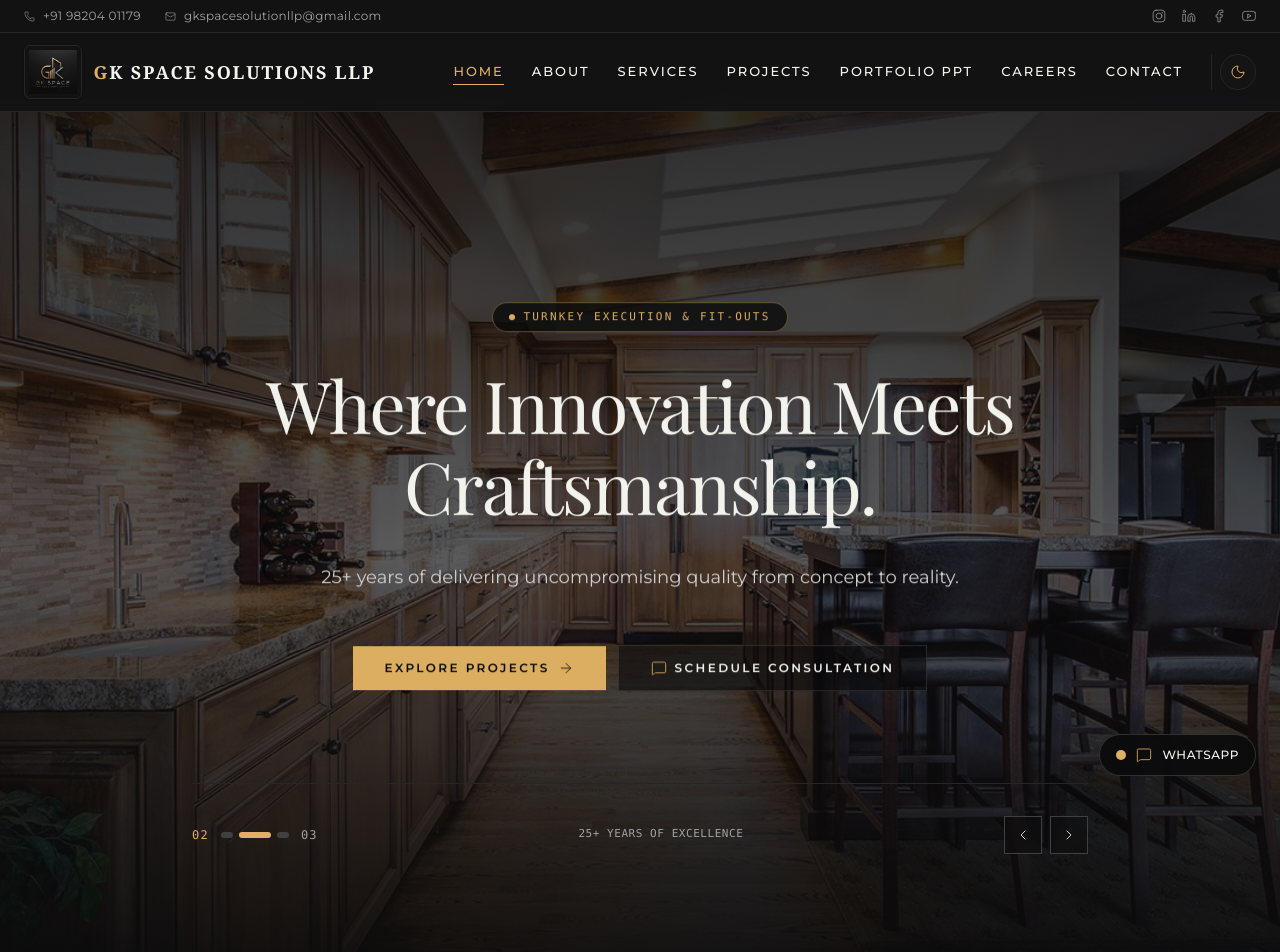
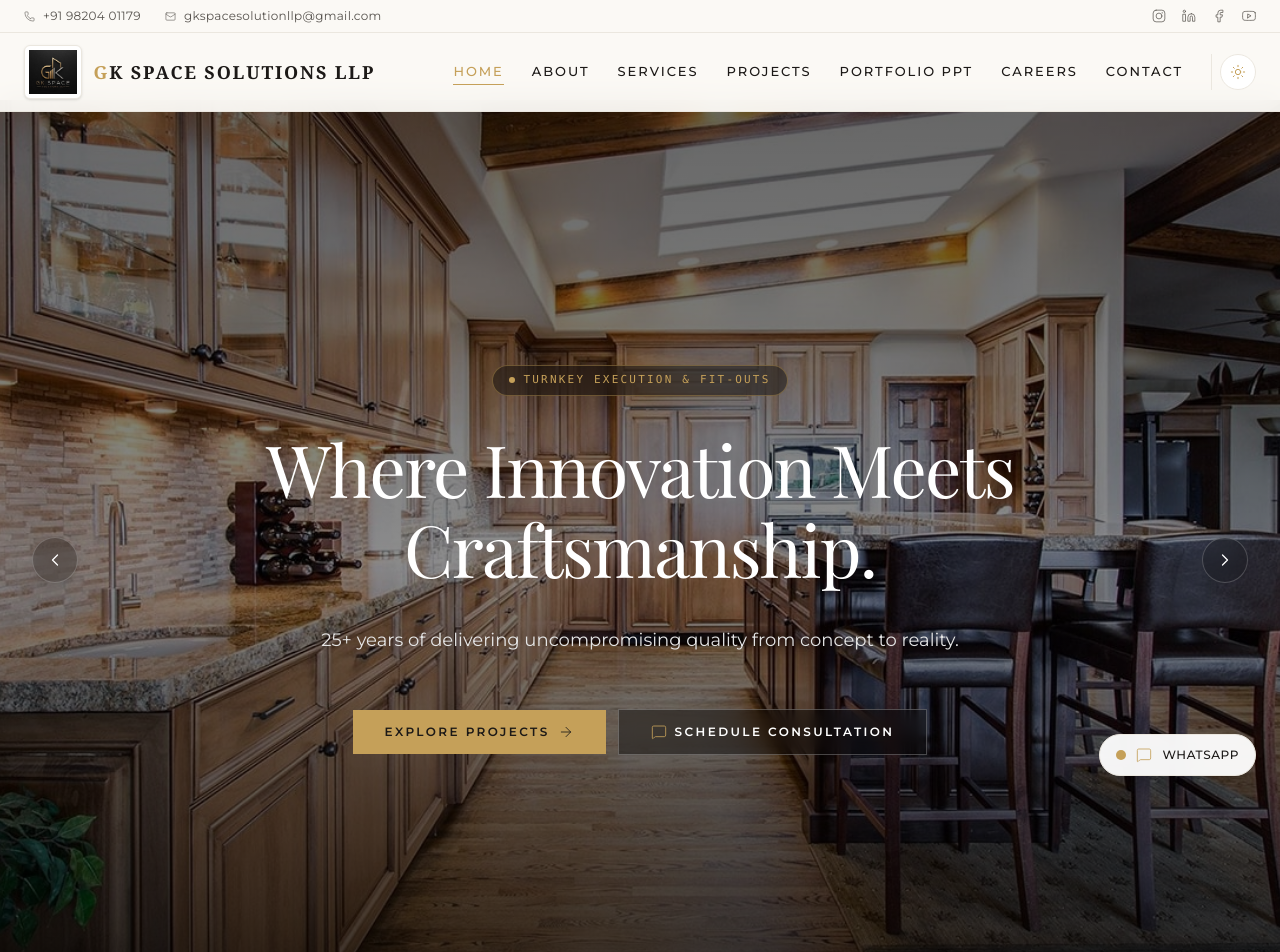
Before and after one commit to md-junaid-qureshi/G.k-solution-ltd, a Next.js app: page / in a window 1280 px wide. Shown: the top 952 px of the page. Built offline with nearby package versions, Linux system fonts and the light colour scheme; a web font is replaced by a local one.

Commit message:
ninth commit

```diff
--- a/src/app/globals.css
+++ b/src/app/globals.css
@@ -2,40 +2,42 @@
 
 @custom-variant dark (&:where(.dark, .dark *));
 
-/* ── Architectural Luxury Theme Variables ─────────────────── */
+/* ── Studio McGee Editorial Luxury Theme Tokens ─────────────── */
 
 :root {
-  --bg-primary: #FBFBF9;
+  /* Warm Alabaster / Linen Base */
+  --bg-primary: #FBF9F5;
   --bg-surface: #FFFFFF;
-  --text-primary: #141414;
-  --text-secondary: #525252;
-  --border-primary: #E5E5E0;
-  --accent-gold: #DFB163;
+  --text-primary: #1C1917;
+  --text-secondary: #57534E;
+  --border-primary: #EBE7DF;
+  --accent-gold: #C5A059;
 
   /* Backward compatibility tokens */
-  --brand-dark: #141414;
-  --brand-brass: #DFB163;
-  --brand-light: #FBFBF9;
-  --brand-border: #E5E5E0;
-  --brand-muted: #525252;
+  --brand-dark: #1C1917;
+  --brand-brass: #C5A059;
+  --brand-light: #FBF9F5;
+  --brand-border: #EBE7DF;
+  --brand-muted: #57534E;
   --brand-white: #FFFFFF;
 }
 
 .dark {
-  --bg-primary: #0B0B0C;
-  --bg-surface: #141415;
-  --text-primary: #F5F5F0;
-  --text-secondary: #A3A3A3;
-  --border-primary: #262626;
+  /* Editorial Matte Charcoal Theme */
+  --bg-primary: #141312;
+  --bg-surface: #1C1A18;
+  --text-primary: #FBF9F5;
+  --text-secondary: #A8A29E;
+  --border-primary: #292524;
   --accent-gold: #DFB163;
 
   /* Backward compatibility tokens in dark mode */
-  --brand-dark: #F5F5F0;
+  --brand-dark: #FBF9F5;
   --brand-brass: #DFB163;
-  --brand-light: #141415;
-  --brand-border: #262626;
-  --brand-muted: #A3A3A3;
-  --brand-white: #141415;
+  --brand-light: #1C1A18;
+  --brand-border: #292524;
+  --brand-muted: #A8A29E;
+  --brand-white: #1C1A18;
 }
 
 @theme inline {
@@ -74,7 +76,7 @@ body {
 
 ::selection {
   background: var(--accent-gold);
-  color: #141414;
+  color: #FFFFFF;
 }
 
 .font-heading {
--- a/src/app/page.tsx
+++ b/src/app/page.tsx
@@ -201,7 +201,7 @@ export default function Home() {
 
               <div className="mt-8 p-6 bg-[var(--bg-surface)] border border-[var(--border-primary)]">
                 <div className="flex items-start gap-4">
-                  <div className="rounded-full bg-[#141415] dark:bg-[#0B0B0C] p-2.5 text-[#DFB163] border border-neutral-800">
+                  <div className="rounded-full bg-[var(--bg-primary)] p-2.5 text-[var(--accent-gold)] border border-[var(--border-primary)]">
                     <Hammer className="h-5 w-5" strokeWidth={1.25} />
                   </div>
                   <div>
--- a/src/components/HeroSlider.tsx
+++ b/src/components/HeroSlider.tsx
@@ -67,12 +67,12 @@ export default function HeroSlider() {
     setCurrent(idx);
   };
 
-  // Auto-advance every 6 seconds with hover pause
+  // Auto-advance every 5 seconds with hover pause
   useEffect(() => {
     if (isPaused) return;
     const timer = setInterval(() => {
       nextSlide();
-    }, 6000);
+    }, 5000);
     return () => clearInterval(timer);
   }, [nextSlide, isPaused]);
 
@@ -99,12 +99,12 @@ export default function HeroSlider() {
     const deltaX = touchStartX - touchEndX;
     const deltaY = touchStartY - touchEndY;
 
-    // Horizontal swipe threshold of 40px, dominating vertical scroll
+    // Horizontal swipe threshold of 40px
     if (Math.abs(deltaX) > Math.abs(deltaY) && Math.abs(deltaX) > 40) {
       if (deltaX > 0) {
-        nextSlide(); // Swipe left -> Next
+        nextSlide();
       } else {
-        prevSlide(); // Swipe right -> Previous
+        prevSlide();
       }
     }
     setTouchStartX(null);
@@ -120,21 +120,21 @@ export default function HeroSlider() {
       onMouseLeave={() => setIsPaused(false)}
       onTouchStart={handleTouchStart}
       onTouchEnd={handleTouchEnd}
-      className="relative h-[780px] sm:h-[840px] md:h-[880px] lg:h-[920px] flex items-center justify-center overflow-hidden bg-[#0B0B0C] text-[#F5F5F0] select-none"
+      className="relative h-[780px] sm:h-[840px] md:h-[880px] lg:h-[920px] flex items-center justify-center overflow-hidden bg-[#141312] text-[#F5F5F0] select-none"
     >
-      {/* ── Background Slides with Ken Burns Slow-Zoom Effect ── */}
+      {/* ── Background Slides with Ken Burns Effect & 800ms Cross-Fade ── */}
       <AnimatePresence mode="sync">
         <motion.div
           key={slide.id}
           initial={{ opacity: 0 }}
           animate={{ opacity: 1 }}
           exit={{ opacity: 0 }}
-          transition={{ duration: 1.1, ease: "easeInOut" }}
+          transition={{ duration: 0.8, ease: [0.25, 1, 0.5, 1] }}
           className="absolute inset-0 z-0 overflow-hidden"
         >
           <motion.div
             initial={{ scale: 1 }}
-            animate={{ scale: 1.07 }}
+            animate={{ scale: 1.06 }}
             transition={{ duration: 7, ease: "easeOut" }}
             className="relative h-full w-full"
           >
@@ -148,55 +148,75 @@ export default function HeroSlider() {
             />
           </motion.div>
 
-          {/* Balanced Luxury Vignette Overlays */}
-          <div className="absolute inset-0 bg-gradient-to-t from-[#0B0B0C] via-[#0B0B0C]/65 to-[#0B0B0C]/85" />
-          <div className="absolute inset-0 bg-[radial-gradient(ellipse_at_center,_var(--tw-gradient-stops))] from-transparent via-[#0B0B0C]/40 to-[#0B0B0C]/80" />
+          {/* Warm Soft Dark Architectural Vignette Overlay */}
+          <div className="absolute inset-0 bg-gradient-to-t from-black/80 via-black/45 to-black/60" />
+          <div className="absolute inset-0 bg-[radial-gradient(ellipse_at_center,_var(--tw-gradient-stops))] from-transparent via-black/25 to-black/75" />
         </motion.div>
       </AnimatePresence>
 
+      {/* ── Middle-Aligned Circular Left Arrow ── */}
+      <button
+        type="button"
+        onClick={prevSlide}
+        aria-label="Previous Slide"
+        className="absolute left-4 sm:left-8 top-1/2 -translate-y-1/2 z-30 rounded-full bg-black/20 hover:bg-black/40 text-white border border-white/20 transition-all p-3 backdrop-blur-md active:scale-95 flex items-center justify-center shadow-lg hover:border-[#C5A059] hover:text-[#C5A059] cursor-pointer"
+      >
+        <ChevronLeft className="h-5 w-5" strokeWidth={1.5} />
+      </button>
+
+      {/* ── Middle-Aligned Circular Right Arrow ── */}
+      <button
+        type="button"
+        onClick={nextSlide}
+        aria-label="Next Slide"
+        className="absolute right-4 sm:right-8 top-1/2 -translate-y-1/2 z-30 rounded-full bg-black/20 hover:bg-black/40 text-white border border-white/20 transition-all p-3 backdrop-blur-md active:scale-95 flex items-center justify-center shadow-lg hover:border-[#C5A059] hover:text-[#C5A059] cursor-pointer"
+      >
+        <ChevronRight className="h-5 w-5" strokeWidth={1.5} />
+      </button>
+
       {/* ── Foreground Text Content ── */}
-      <div className="relative z-10 mx-auto max-w-7xl px-4 sm:px-6 lg:px-8 py-16 sm:py-24 text-center flex flex-col items-center w-full">
-        {/* Animated Slide Content */}
+      <div className="relative z-10 mx-auto max-w-7xl px-6 sm:px-12 lg:px-16 py-16 sm:py-24 text-center flex flex-col items-center w-full">
+        {/* Animated Slide Content (Smooth 800ms transition) */}
         <AnimatePresence mode="wait">
           <motion.div
             key={slide.id}
-            initial={{ opacity: 0, y: 20 }}
+            initial={{ opacity: 0, y: 16 }}
             animate={{ opacity: 1, y: 0 }}
-            exit={{ opacity: 0, y: -16 }}
-            transition={{ duration: 0.55, ease: [0.22, 1, 0.36, 1] }}
+            exit={{ opacity: 0, y: -12 }}
+            transition={{ duration: 0.8, ease: [0.22, 1, 0.36, 1] }}
             className="flex flex-col items-center justify-center max-w-4xl w-full min-h-[380px] sm:min-h-[420px] md:min-h-[460px]"
           >
             {/* Top Editorial Pill */}
-            <div className="inline-flex items-center gap-2 rounded-full border border-[#DFB163]/40 bg-[#0B0B0C]/80 px-3.5 py-1 sm:px-4 sm:py-1.5 backdrop-blur-md">
-              <span className="h-1.5 w-1.5 rounded-full bg-[#DFB163]" />
-              <span className="text-[10px] sm:text-[11px] font-medium tracking-[0.2em] text-[#DFB163] uppercase font-mono">
+            <div className="inline-flex items-center gap-2 rounded-full border border-[#C5A059]/40 bg-black/40 px-3.5 py-1 sm:px-4 sm:py-1.5 backdrop-blur-md">
+              <span className="h-1.5 w-1.5 rounded-full bg-[#C5A059]" />
+              <span className="text-[10px] sm:text-[11px] font-medium tracking-[0.2em] text-[#C5A059] uppercase font-mono">
                 {slide.tagline}
               </span>
             </div>
 
-            {/* Main Headline - Stable Sized Container */}
+            {/* Main Headline - Editorial Serif */}
             <div className="mt-6 sm:mt-8 min-h-[64px] sm:min-h-[88px] md:min-h-[140px] lg:min-h-[160px] flex items-center justify-center w-full">
-              <h1 className="font-heading text-2xl sm:text-4xl md:text-6xl lg:text-7xl font-normal tracking-tight text-[#F5F5F0] leading-tight sm:leading-[1.12]">
+              <h1 className="font-heading text-3xl sm:text-5xl md:text-6xl lg:text-7xl font-normal tracking-tight text-white leading-tight sm:leading-[1.12]">
                 {slide.heading}
               </h1>
             </div>
 
-            {/* Subheading - Stable Sized Container */}
+            {/* Subheading - Subtle Warm Tone */}
             <div className="mt-4 sm:mt-6 min-h-[44px] sm:min-h-[56px] flex items-center justify-center w-full">
-              <p className="max-w-2xl text-xs sm:text-base md:text-lg text-neutral-300 font-sans leading-relaxed px-2 sm:px-0">
+              <p className="max-w-2xl text-xs sm:text-base md:text-lg text-neutral-200 font-sans leading-relaxed px-2 sm:px-0">
                 {slide.subheading}
               </p>
             </div>
 
-            {/* CTAs - Clean Vertical Stacking on Mobile */}
+            {/* CTAs - Warm Brushed Brass and Glass Blur */}
             <div className="mt-8 sm:mt-10 flex flex-col sm:flex-row items-stretch sm:items-center justify-center gap-3 w-full sm:w-auto px-4 sm:px-0">
               <a
                 href="#projects"
-                className="group inline-flex w-full sm:w-auto items-center justify-center gap-2 bg-[#DFB163] px-6 sm:px-8 py-3 sm:py-3.5 text-xs font-semibold uppercase tracking-[0.2em] text-[#0B0B0C] transition-all duration-300 hover:bg-white hover:shadow-xl active:scale-[0.98]"
+                className="group inline-flex w-full sm:w-auto items-center justify-center gap-2 bg-[#C5A059] px-6 sm:px-8 py-3 sm:py-3.5 text-xs font-semibold uppercase tracking-[0.2em] text-[#1C1917] transition-all duration-300 hover:bg-white hover:shadow-xl active:scale-[0.98]"
               >
                 Explore Projects
                 <ArrowRight
-                  className="h-4 w-4 transition-transform duration-300 group-hover:translate-x-1"
+                  className="h-4 w-4 transition-transform duration-300 group-hover:translate-x-1 text-[#1C1917]"
                   strokeWidth={1.25}
                 />
               </a>
@@ -205,66 +225,37 @@ export default function HeroSlider() {
                 href="https://wa.me/919820401179?text=Hello%20GK%20Space%20Solutions%2C%20I%20would%20like%20to%20schedule%20an%20architectural%20consultation."
                 target="_blank"
                 rel="noopener noreferrer"
-                className="inline-flex w-full sm:w-auto items-center justify-center gap-2 border border-neutral-700/60 bg-[#0B0B0C]/60 px-6 sm:px-8 py-3 sm:py-3.5 text-xs font-semibold uppercase tracking-[0.2em] text-[#F5F5F0] backdrop-blur-sm transition-all duration-300 hover:border-[#DFB163] hover:bg-white/10 active:scale-[0.98]"
+                className="inline-flex w-full sm:w-auto items-center justify-center gap-2 border border-white/25 bg-black/40 px-6 sm:px-8 py-3 sm:py-3.5 text-xs font-semibold uppercase tracking-[0.2em] text-white backdrop-blur-sm transition-all duration-300 hover:border-[#C5A059] hover:bg-white/10 active:scale-[0.98]"
               >
-                <MessageSquare className="h-4 w-4 text-[#DFB163]" strokeWidth={1.25} />
+                <MessageSquare className="h-4 w-4 text-[#C5A059]" strokeWidth={1.25} />
                 Schedule Consultation
               </a>
             </div>
           </motion.div>
         </AnimatePresence>
+      </div>
 
-        {/* ── Slide Controls & Progress Bar Strip ── */}
-        <div className="mt-10 sm:mt-14 w-full max-w-4xl pt-6 sm:pt-8 border-t border-neutral-800 flex items-center justify-between gap-4">
-          {/* Slide Indicator Numbers */}
-          <div className="flex items-center gap-2.5 sm:gap-3">
-            <span className="text-[11px] sm:text-xs font-mono tracking-widest text-[#DFB163]">
-              0{current + 1}
-            </span>
-            <div className="flex items-center gap-1.5">
-              {slides.map((s, idx) => (
-                <button
-                  key={s.id}
-                  onClick={() => goToSlide(idx)}
-                  aria-label={`Jump to slide ${idx + 1}`}
-                  className={`h-1.5 transition-all duration-500 rounded-full ${
-                    current === idx
-                      ? "w-6 sm:w-8 bg-[#DFB163]"
-                      : "w-2.5 sm:w-3 bg-neutral-700 hover:bg-neutral-600"
-                  }`}
-                />
-              ))}
-            </div>
-            <span className="text-[11px] sm:text-xs font-mono tracking-widest text-neutral-400">
-              0{slides.length}
-            </span>
-          </div>
-
-          {/* Center: Subtle Status */}
-          <span className="text-[10px] sm:text-[11px] font-mono tracking-wider text-neutral-400 uppercase hidden sm:inline truncate max-w-[240px]">
-            {slide.est}
-          </span>
-
-          {/* Left / Right Minimal Navigation */}
-          <div className="flex items-center gap-2">
+      {/* ── Slide Indicators: Thin Dashes at Bottom Center ── */}
+      <div className="absolute bottom-6 sm:bottom-8 left-1/2 -translate-x-1/2 z-20 flex items-center gap-2 sm:gap-2.5 bg-black/30 backdrop-blur-md px-4 py-2 rounded-full border border-white/10">
+        {slides.map((s, idx) => {
+          const isActive = current === idx;
+          return (
             <button
-              type="button"
-              onClick={prevSlide}
-              aria-label="Previous Slide"
-              className="p-2 sm:p-2.5 border border-neutral-700 text-[#F5F5F0] hover:border-[#DFB163] hover:text-[#DFB163] transition-colors backdrop-blur-sm bg-[#0B0B0C]/40 active:scale-95"
+              key={s.id}
+              onClick={() => goToSlide(idx)}
+              aria-label={`Jump to slide ${idx + 1}`}
+              className="group py-1 focus:outline-none cursor-pointer"
             >
-              <ChevronLeft className="h-4 w-4" strokeWidth={1.25} />
+              <span
+                className={`block h-1 rounded-full transition-all duration-500 ${
+                  isActive
+                    ? "w-8 sm:w-10 bg-[#C5A059]"
+                    : "w-3 bg-white/40 group-hover:bg-white/70"
+                }`}
+              />
             </button>
-            <button
-              type="button"
-              onClick={nextSlide}
-              aria-label="Next Slide"
-              className="p-2 sm:p-2.5 border border-neutral-700 text-[#F5F5F0] hover:border-[#DFB163] hover:text-[#DFB163] transition-colors backdrop-blur-sm bg-[#0B0B0C]/40 active:scale-95"
-            >
-              <ChevronRight className="h-4 w-4" strokeWidth={1.25} />
-            </button>
-          </div>
-        </div>
+          );
+        })}
       </div>
     </section>
   );
--- a/src/components/Navbar.tsx
+++ b/src/components/Navbar.tsx
@@ -66,7 +66,7 @@ export default function Navbar() {
     <header className="fixed top-0 left-0 right-0 z-50 transition-colors duration-300">
       {/* ── Compact 1-Line Topbar on Mobile / Full on Desktop ─ */}
       <div
-        className={`border-b border-[var(--border-primary)] bg-[var(--bg-surface)]/95 backdrop-blur-sm transition-all duration-500 ${
+        className={`border-b border-[#EBE7DF] dark:border-[var(--border-primary)] bg-[#FBF9F5]/95 dark:bg-[var(--bg-surface)]/95 backdrop-blur-sm transition-all duration-500 ${
           scrolled ? "h-0 overflow-hidden opacity-0" : "h-auto opacity-100"
         }`}
       >
@@ -97,14 +97,14 @@ export default function Navbar() {
 
       {/* ── Main Nav ────────────────────────────────────── */}
       <nav
-        className={`border-b border-[var(--border-primary)] bg-[var(--bg-surface)]/95 backdrop-blur-md transition-shadow duration-300 ${
-          scrolled ? "shadow-md" : ""
+        className={`border-b border-[#EBE7DF] dark:border-[var(--border-primary)] bg-[#FBF9F5]/95 dark:bg-[var(--bg-surface)]/95 backdrop-blur-md transition-shadow duration-300 ${
+          scrolled ? "shadow-sm" : ""
         }`}
       >
         <div className="mx-auto flex max-w-7xl items-center justify-between px-4 sm:px-6 py-2.5 sm:py-3">
           {/* Logo & Brand Lockup */}
           <Link href="/" className="group flex items-center gap-3">
-            <div className="overflow-hidden rounded-md border border-neutral-800 bg-[#121212] p-1 shadow-sm flex-shrink-0">
+            <div className="overflow-hidden rounded-md border border-[#EBE7DF] dark:border-neutral-800 bg-white dark:bg-[#141415] p-1 shadow-sm flex-shrink-0">
               <Image
                 src="/logo.jpeg"
                 alt="GK Space Solutions LLP"
@@ -116,7 +116,7 @@ export default function Navbar() {
               />
             </div>
             <span className="font-serif tracking-widest text-base sm:text-lg font-bold uppercase text-[var(--text-primary)] transition-colors">
-              <span className="text-[#DFB163]">G</span>K SPACE SOLUTIONS LLP
+              <span className="text-[#C5A059]">G</span>K SPACE SOLUTIONS LLP
             </span>
           </Link>
 
--- a/src/components/ThemeProvider.tsx
+++ b/src/components/ThemeProvider.tsx
@@ -10,7 +10,7 @@ export function ThemeProvider({
   return (
     <NextThemesProvider
       attribute="class"
-      defaultTheme="dark"
+      defaultTheme="light"
       enableSystem={false}
       {...props}
     >
--- a/src/components/WhatsAppButton.tsx
+++ b/src/components/WhatsAppButton.tsx
@@ -15,14 +15,14 @@ export default function WhatsAppButton() {
         target="_blank"
         rel="noopener noreferrer"
         aria-label="Contact GK Space Solutions on WhatsApp"
-        className="group fixed bottom-6 right-6 z-50 flex items-center gap-2.5 rounded-full border border-neutral-700/70 bg-[#0B0B0C]/90 px-4 py-3 text-[#F5F5F0] shadow-2xl backdrop-blur-md transition-all duration-300 hover:border-[#DFB163] hover:bg-[#0B0B0C] hover:shadow-[0_10px_25px_rgba(223,177,99,0.25)] hover:-translate-y-0.5"
+        className="group fixed bottom-6 right-6 z-50 flex items-center gap-2.5 rounded-full border border-[#EBE7DF] dark:border-neutral-800 bg-white/95 dark:bg-[#1C1A18]/95 px-4 py-3 text-[#1C1917] dark:text-[#FBF9F5] shadow-xl backdrop-blur-md transition-all duration-300 hover:border-[#C5A059] hover:shadow-[0_10px_25px_rgba(197,160,89,0.25)] hover:-translate-y-0.5"
       >
         <span className="relative flex h-2.5 w-2.5">
-          <span className="absolute inline-flex h-full w-full animate-ping rounded-full bg-[#DFB163] opacity-75" />
-          <span className="relative inline-flex h-2.5 w-2.5 rounded-full bg-[#DFB163]" />
+          <span className="absolute inline-flex h-full w-full animate-ping rounded-full bg-[#C5A059] opacity-75" />
+          <span className="relative inline-flex h-2.5 w-2.5 rounded-full bg-[#C5A059]" />
         </span>
-        <MessageSquare className="h-4 w-4 text-[#DFB163]" strokeWidth={1.25} />
-        <span className="text-xs font-medium tracking-wider uppercase text-[#F5F5F0]">
+        <MessageSquare className="h-4 w-4 text-[#C5A059]" strokeWidth={1.25} />
+        <span className="text-xs font-medium tracking-wider uppercase">
           WhatsApp
         </span>
       </Link>
```
Also changed, not shown: src/components/HomeContact.tsx (+34 -37 lines).
